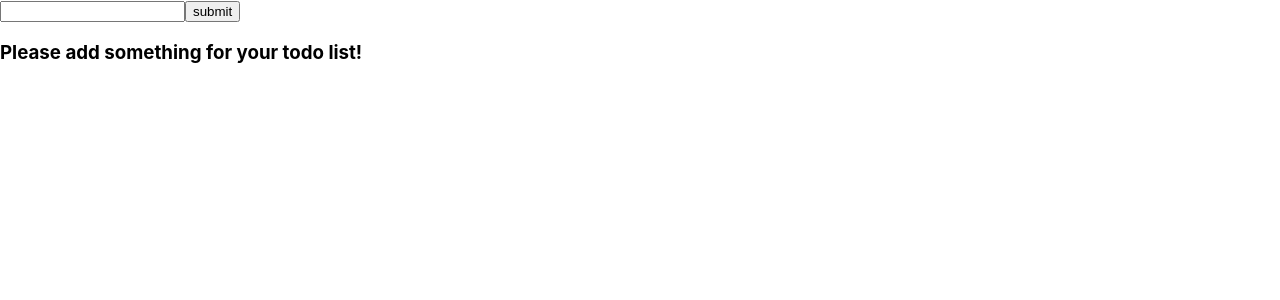
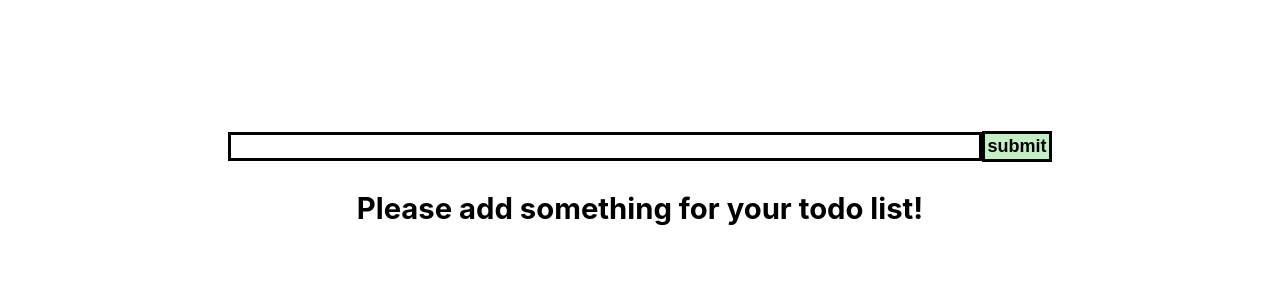
Before and after one commit to ellietms/TodoList, a React (Create React App) app in the folder todo/: page / in a window 1280 px wide. Shown: the top 300 px of the page. Built offline with nearby package versions, Linux system fonts and the light colour scheme.

Commit message:
add: Css& fixed the error

```diff
--- a/todo/public/index.html
+++ b/todo/public/index.html
@@ -10,34 +10,14 @@
       content="Web site created using create-react-app"
     />
     <link rel="apple-touch-icon" href="%PUBLIC_URL%/logo192.png" />
-    <!--
-      manifest.json provides metadata used when your web app is installed on a
-      user's mobile device or desktop. See https://developers.google.com/web/fundamentals/web-app-manifest/
-    -->
     <link rel="manifest" href="%PUBLIC_URL%/manifest.json" />
-    <!--
-      Notice the use of %PUBLIC_URL% in the tags above.
-      It will be replaced with the URL of the `public` folder during the build.
-      Only files inside the `public` folder can be referenced from the HTML.
-
-      Unlike "/favicon.ico" or "favicon.ico", "%PUBLIC_URL%/favicon.ico" will
-      work correctly both with client-side routing and a non-root public URL.
-      Learn how to configure a non-root public URL by running `npm run build`.
-    -->
-    <title>React App</title>
+    <script
+      src="https://kit.fontawesome.com/934aeaaaa1.js"
+      crossorigin="anonymous"
+    ></script>
+    <title>Todo List</title>
   </head>
   <body>
-    <noscript>You need to enable JavaScript to run this app.</noscript>
     <div id="root"></div>
-    <!--
-      This HTML file is a template.
-      If you open it directly in the browser, you will see an empty page.
-
-      You can add webfonts, meta tags, or analytics to this file.
-      The build step will place the bundled scripts into the <body> tag.
-
-      To begin the development, run `npm start` or `yarn start`.
-      To create a production bundle, use `npm run build` or `yarn build`.
-    -->
   </body>
 </html>
--- /dev/null
+++ b/todo/src/App.css
@@ -0,0 +1,71 @@
+.container {
+  display: flex;
+  margin-left: auto;
+  margin-right: auto;
+  justify-content: center;
+  margin-top: 10%;
+  flex-direction: column;
+  font-size: 25px;
+  padding-left: 20px;
+  padding-right: 20px;
+  text-align: center;
+}
+
+.input-container {
+  margin-left: auto;
+  font-size: large;
+  width: 60%;
+  border: 3px solid black;
+}
+
+.button-submit {
+  font-size: large;
+  font-weight: bold;
+  padding: 2px;
+  background-color: rgb(196, 238, 196);
+  border: 3px black solid;
+}
+
+.todo-container {
+  display: flex;
+  margin-left: auto;
+  margin-right: auto;
+  margin-top: 5%;
+}
+
+.eachTodo {
+  display: flex;
+  border: 5px black solid;
+  width: 250px;
+  margin-top: 10px;
+  margin-left: auto;
+  margin-right: auto;
+}
+
+.todo-text {
+  padding-left: 10px;
+  font-size: larger;
+  font-weight: bold;
+}
+
+.buttons-container {
+  margin-left: auto;
+  margin-right: auto;
+  width: 100%;
+  padding-top: 10%;
+  padding-left: auto;
+}
+
+.todo-button-style {
+  font-size: 20px;
+  font-weight: bold;
+}
+
+.no-bullet-point {
+  list-style-type: none;
+}
+
+.no-todo {
+  margin-top: 30px;
+  text-align: center;
+}
--- a/todo/src/App.js
+++ b/todo/src/App.js
@@ -1,3 +1,4 @@
+/* eslint-disable */
 import React, { useState } from "react";
 import HomePage from "./components/HomePage";
 import ListOfTodos from "./components/ListOfTodos";
@@ -20,13 +21,23 @@ function App() {
     setTodo("");
   };
 
+  const handleDelete = (eachTodo) => {
+    console.log(eachTodo);
+  };
+
+  const handleEdit = (event) => {};
+
   console.log("TOdos", listOfTodos);
 
   return (
-    <>
+    <div className="container">
       <HomePage handleTodo={handleTodo} handleBtn={handleBtn} todo={todo} />
-      <ListOfTodos listOfTodos={listOfTodos} />
-    </>
+      <ListOfTodos
+        listOfTodos={listOfTodos}
+        handleDelete={(eachTodo) => handleDelete(eachTodo)}
+        handleEdit={handleEdit}
+      />
+    </div>
   );
 }
 
--- a/todo/src/components/EachTodo.js
+++ b/todo/src/components/EachTodo.js
@@ -1,12 +1,23 @@
+/* eslint-disable */
 import React from "react";
+import "../App.css";
 
-const Todo = ({ eachTodo }) => {
+const Todo = ({ eachTodo, handleDelete, handleEdit }) => {
   return (
-    <>
-      <input type="text" id="todoList" name={eachTodo}>
-        {eachTodo.text}
-      </input>
-    </>
+    <div className="eachTodo">
+      <p className="todo-text">{eachTodo.text}</p>
+      <div className="buttons-container">
+        <button
+          onClick={(eachTodo) => handleDelete(eachTodo.id)}
+          className="todo-button-style"
+        >
+          delete
+        </button>
+        <button onClick={handleEdit} className="todo-button-style">
+          Edit
+        </button>
+      </div>
+    </div>
   );
 };
 
--- a/todo/src/components/HomePage.js
+++ b/todo/src/components/HomePage.js
@@ -1,19 +1,21 @@
+/* eslint-disable */
 import React, { useState } from "react";
 
 const HomePage = ({ todo, handleTodo, handleBtn }) => {
   const page = (
-    <>
-      <form>
+    <div>
+      <form className="form-container">
         <input
+          className="input-container"
           type="text"
           value={todo}
           onChange={(event) => handleTodo(event)}
         />
-        <button type="submit" onClick={handleBtn}>
+        <button className="button-submit" type="submit" onClick={handleBtn}>
           submit
         </button>
       </form>
-    </>
+    </div>
   );
 
   return <div>{page}</div>;
```
Also changed, not shown: todo/package.json (+0 -10 lines).
